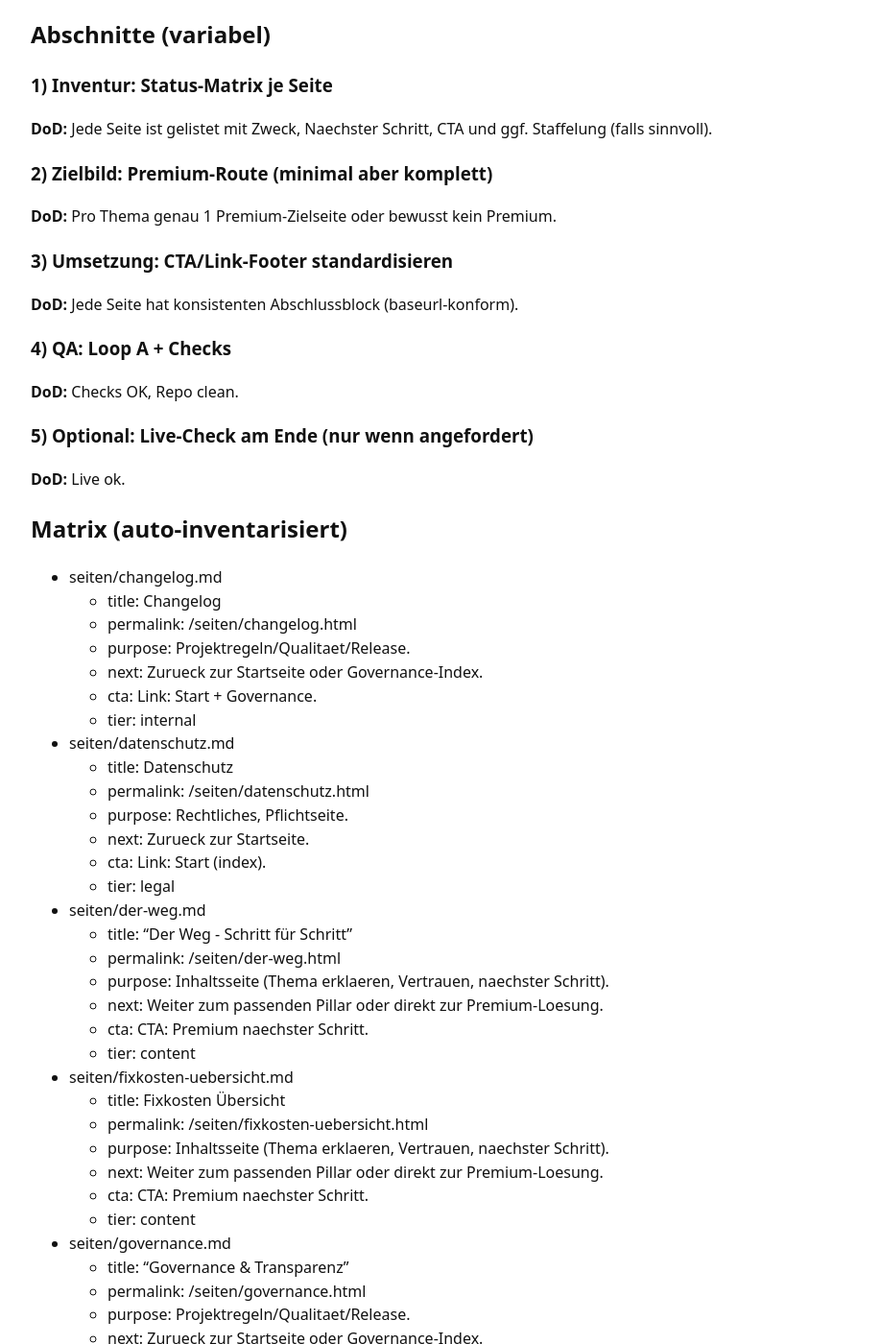
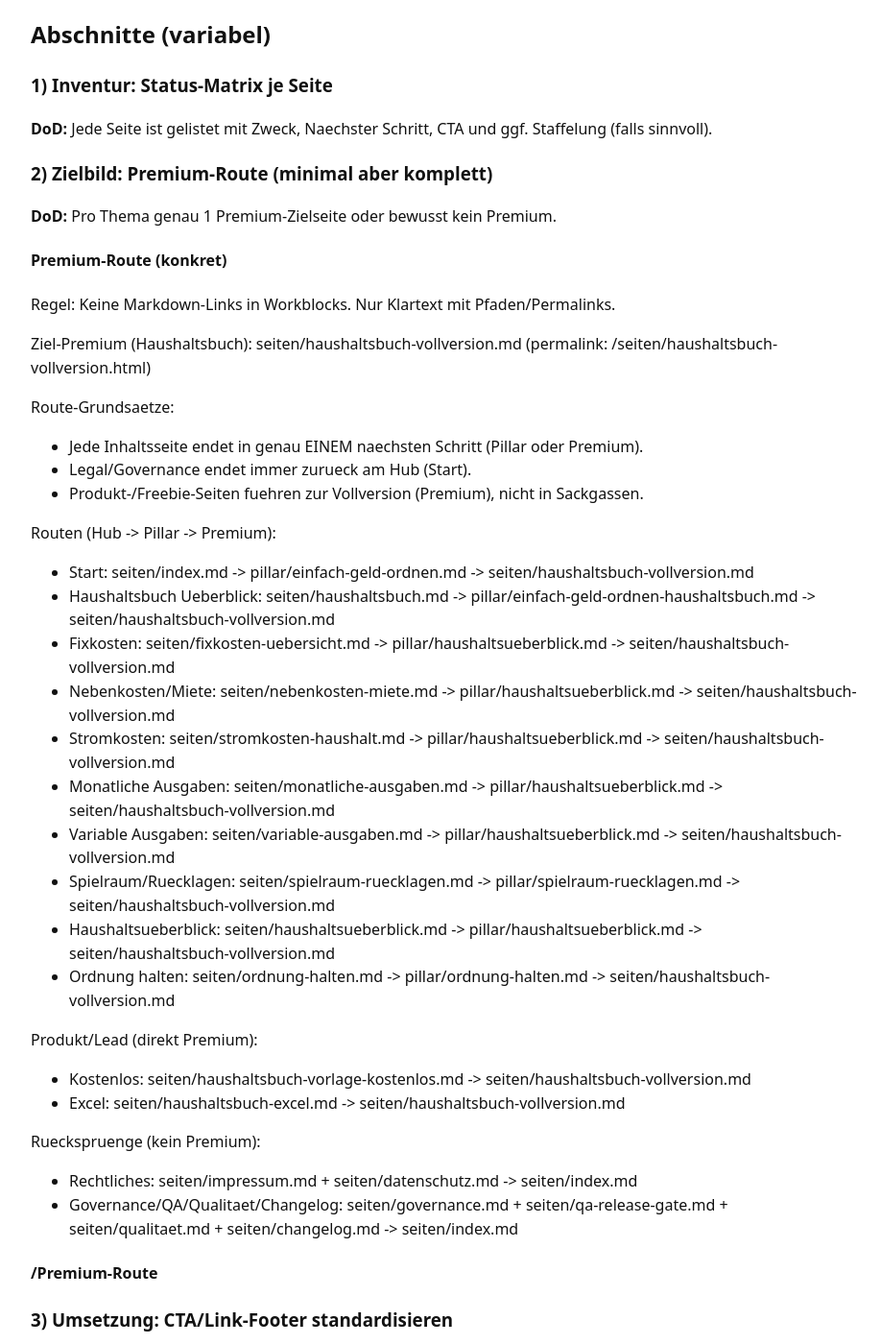
Before and after one commit to gluecklich-tools/einfach-geld-ordnen, a Jekyll site: the page built from 00_workblocks/WB_2026-01-25_01.md, in a window 1280 px wide and 1400 px high, scrolled down 411 px. Shown: the whole window at 96% size, without its empty margins (174-1092 px from the left). Built offline with Jekyll 4.4.1, drawn with Linux system fonts in a browser that asks for light colours; our own code applies the rules of GitHub Pages for plain Markdown files.

Commit message:
Full replacement / Clone-Replace: WB01 premium route (no links) + learnings

```diff
--- a/00_workblocks/WB_2026-01-25_01.md
+++ b/00_workblocks/WB_2026-01-25_01.md
@@ -13,6 +13,39 @@ Jede relevante Seite fuehrt klar weiter, ohne Sackgassen oder Schleifen.
 
 ### 2) Zielbild: Premium-Route (minimal aber komplett)
 **DoD:** Pro Thema genau 1 Premium-Zielseite oder bewusst kein Premium.
+
+#### Premium-Route (konkret)
+Regel: Keine Markdown-Links in Workblocks. Nur Klartext mit Pfaden/Permalinks.
+
+Ziel-Premium (Haushaltsbuch): seiten/haushaltsbuch-vollversion.md  (permalink: /seiten/haushaltsbuch-vollversion.html)
+
+Route-Grundsaetze:
+- Jede Inhaltsseite endet in genau EINEM naechsten Schritt (Pillar oder Premium).
+- Legal/Governance endet immer zurueck am Hub (Start).
+- Produkt-/Freebie-Seiten fuehren zur Vollversion (Premium), nicht in Sackgassen.
+
+Routen (Hub -> Pillar -> Premium):
+- Start: seiten/index.md  -> pillar/einfach-geld-ordnen.md  -> seiten/haushaltsbuch-vollversion.md
+- Haushaltsbuch Ueberblick: seiten/haushaltsbuch.md -> pillar/einfach-geld-ordnen-haushaltsbuch.md -> seiten/haushaltsbuch-vollversion.md
+- Fixkosten: seiten/fixkosten-uebersicht.md -> pillar/haushaltsueberblick.md -> seiten/haushaltsbuch-vollversion.md
+- Nebenkosten/Miete: seiten/nebenkosten-miete.md -> pillar/haushaltsueberblick.md -> seiten/haushaltsbuch-vollversion.md
+- Stromkosten: seiten/stromkosten-haushalt.md -> pillar/haushaltsueberblick.md -> seiten/haushaltsbuch-vollversion.md
+- Monatliche Ausgaben: seiten/monatliche-ausgaben.md -> pillar/haushaltsueberblick.md -> seiten/haushaltsbuch-vollversion.md
+- Variable Ausgaben: seiten/variable-ausgaben.md -> pillar/haushaltsueberblick.md -> seiten/haushaltsbuch-vollversion.md
+- Spielraum/Ruecklagen: seiten/spielraum-ruecklagen.md -> pillar/spielraum-ruecklagen.md -> seiten/haushaltsbuch-vollversion.md
+- Haushaltsueberblick: seiten/haushaltsueberblick.md -> pillar/haushaltsueberblick.md -> seiten/haushaltsbuch-vollversion.md
+- Ordnung halten: seiten/ordnung-halten.md -> pillar/ordnung-halten.md -> seiten/haushaltsbuch-vollversion.md
+
+Produkt/Lead (direkt Premium):
+- Kostenlos: seiten/haushaltsbuch-vorlage-kostenlos.md -> seiten/haushaltsbuch-vollversion.md
+- Excel: seiten/haushaltsbuch-excel.md -> seiten/haushaltsbuch-vollversion.md
+
+Rueckspruenge (kein Premium):
+- Rechtliches: seiten/impressum.md + seiten/datenschutz.md -> seiten/index.md
+- Governance/QA/Qualitaet/Changelog: seiten/governance.md + seiten/qa-release-gate.md + seiten/qualitaet.md + seiten/changelog.md -> seiten/index.md
+
+#### /Premium-Route
+
 
 ### 3) Umsetzung: CTA/Link-Footer standardisieren
 **DoD:** Jede Seite hat konsistenten Abschlussblock (baseurl-konform).
```
